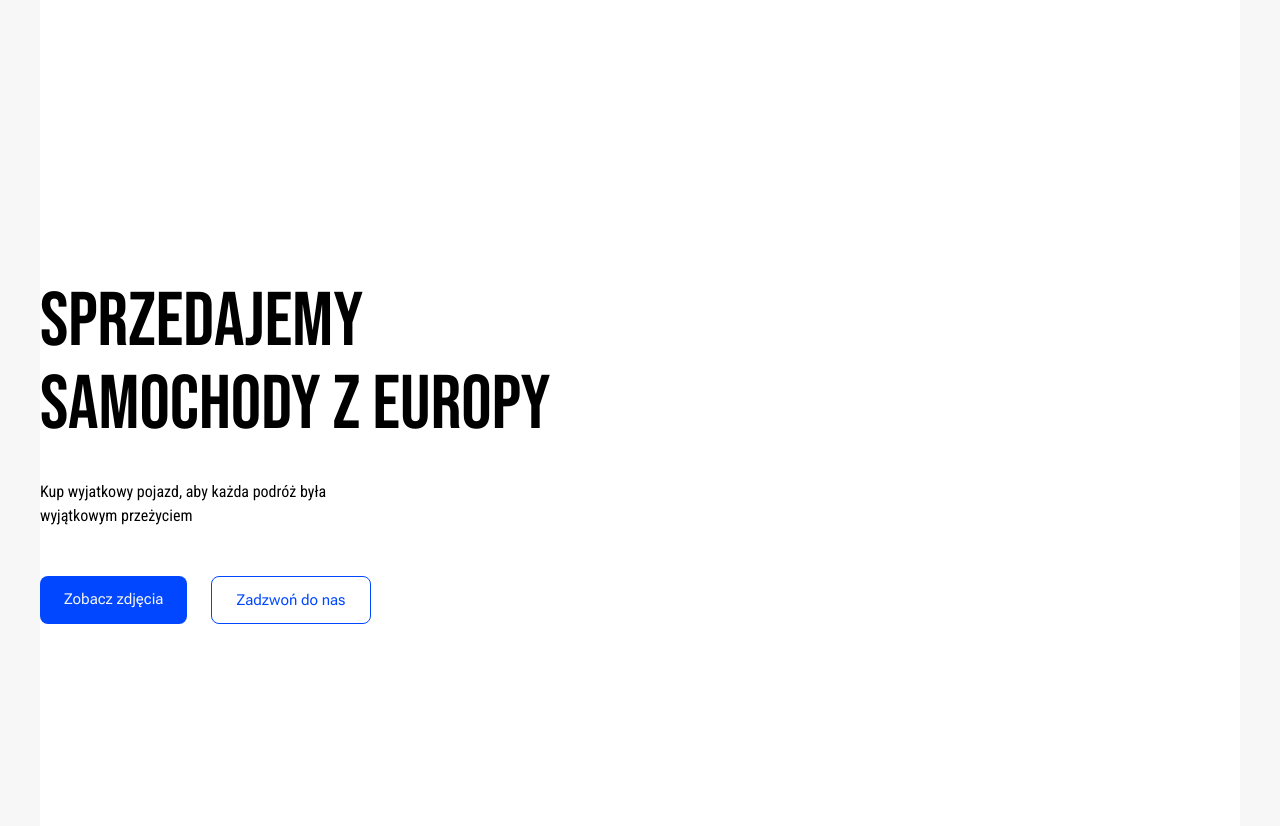
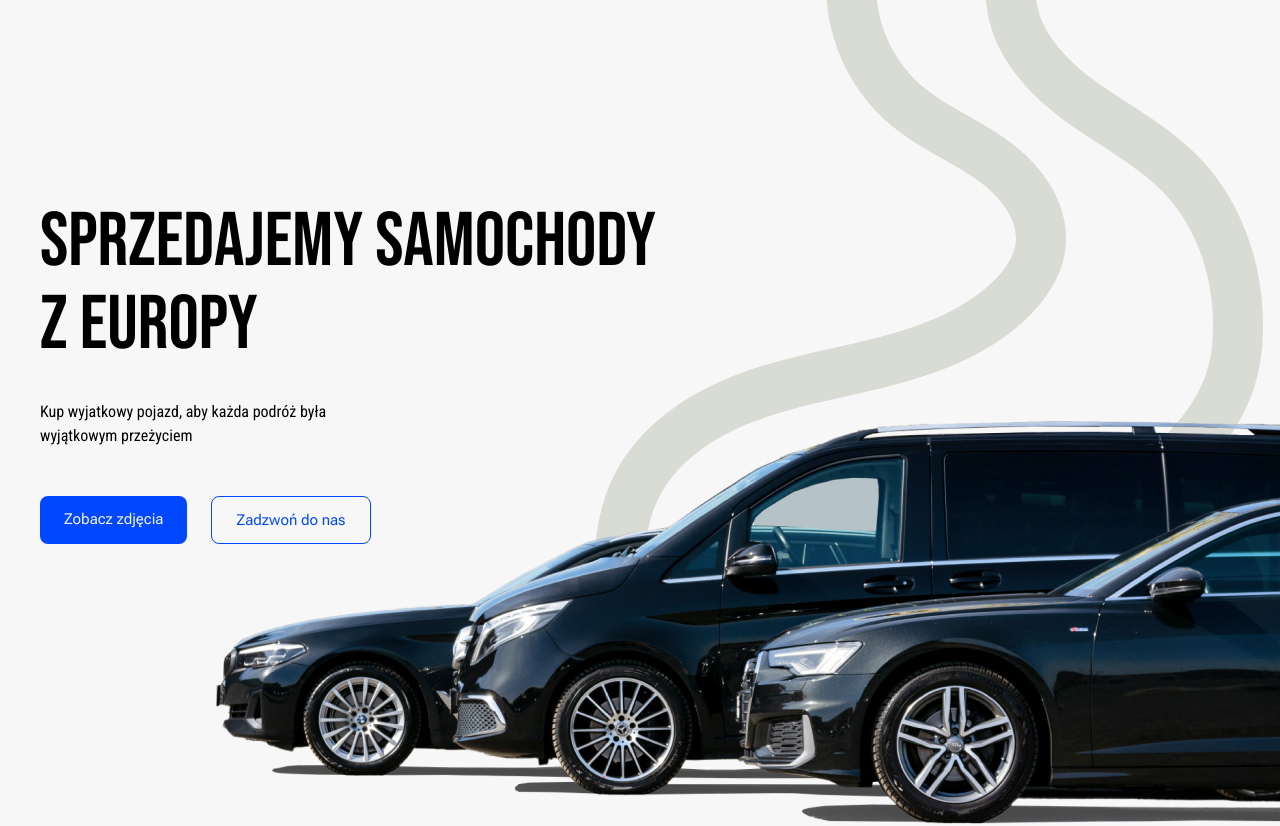
Before and after one commit to SD91PL/CarsSpot, a React (Vite) app: page / in a window 1280 px wide. Shown: the top 826 px of the page. Built offline with nearby package versions, Linux system fonts and the light colour scheme.

Commit message:
started making background of Hero section

```diff
--- a/src/components/Hero.jsx
+++ b/src/components/Hero.jsx
@@ -1,16 +1,21 @@
+// import HeroBg from '../assets/img/Element.webp'
+import HeroBg from '../assets/img/svg/Element.svg'
+import HeroImg from '../assets/img/Hero.webp'
+
 export default function Hero() {
 	return (
-		<section
-			id='hero'
-			className='mx-4'>
-			<div className='container bg-[#fff] xl:min-h-[905px]'>
-				<div className='hero-front flex flex-col justify-center py-40 h-full xl:min-h-[905px]'>
-					<div className='flex flex-col gap-12 xl:w-1/2'>
+		<>
+			<section id='hero'>
+				<div className='mx-4'>
+					<div className='container relative  min-h-[700px] md:min-h-[805px] lg:min-h-[905px] xl:max-w-[1320px]'>
+						<div className='container '>
+							<div className='hero-front absolute flex flex-col justify-center py-40 md:py-0 md:pb-40 h-full xl:min-h-[905px] z-20'>
+								<div className='flex flex-col gap-12 xl:w-3/4'>
 									<div className='hero-header flex flex-col gap-8'>
 										<h1 className='bebas-neue text-[4.75rem] leading-[1.1]'>Sprzedajemy samochody z Europy</h1>
 										<p className='xl:w-1/2'>Kup wyjatkowy pojazd, aby każda podróż była wyjątkowym przeżyciem</p>
 									</div>
-						<div className='hero-cta flex gap-6 text-[.9375rem] roboto-flex'>
+									<div className='hero-cta flex flex-wrap gap-6 text-[.9375rem] roboto-flex'>
 										<a
 											href='#gallery'
 											rel='noopener'
@@ -20,14 +25,34 @@ export default function Hero() {
 										<a
 											href='tel:+48000555000'
 											rel='noopener'
-								className='px-6 py-3 rounded-lg border-[#0147FF] border-[1px] text-[#0147FF]'>
+											className='px-6 py-3 rounded-lg bg-[#F7F7F7] border-[#0147FF] border-[1px] text-[#0147FF]'>
 											Zadzwoń do nas
 										</a>
 									</div>
 								</div>
 							</div>
-				<div className='hero-back'>{/* WORK - add images / backgrounds */}</div>
+						</div>
+						{/* Background*/}
+						<div className='hero-back z-0'>
+							<div className='flex justify-end'>
+								<img
+									src={HeroBg}
+									alt=''
+								/>
+							</div>
+						</div>
+					</div>
+				</div>
+				{/* Image above background - Cars */}
+				<div className='relative container max-w-[576px] sm:max-w-[768px] md:max-w-[992px] lg:max-w-[1200px] xl:max-w-[1440px]'>
+					<div className='absolute bottom-0 xl:bottom-20 right-0 flex justify-end ps-4'>
+						<img
+							src={HeroImg}
+							alt=''
+						/>
+					</div>
 				</div>
 			</section>
+		</>
 	)
 }
```
Lines whose indentation alone changed are shown as unchanged.
